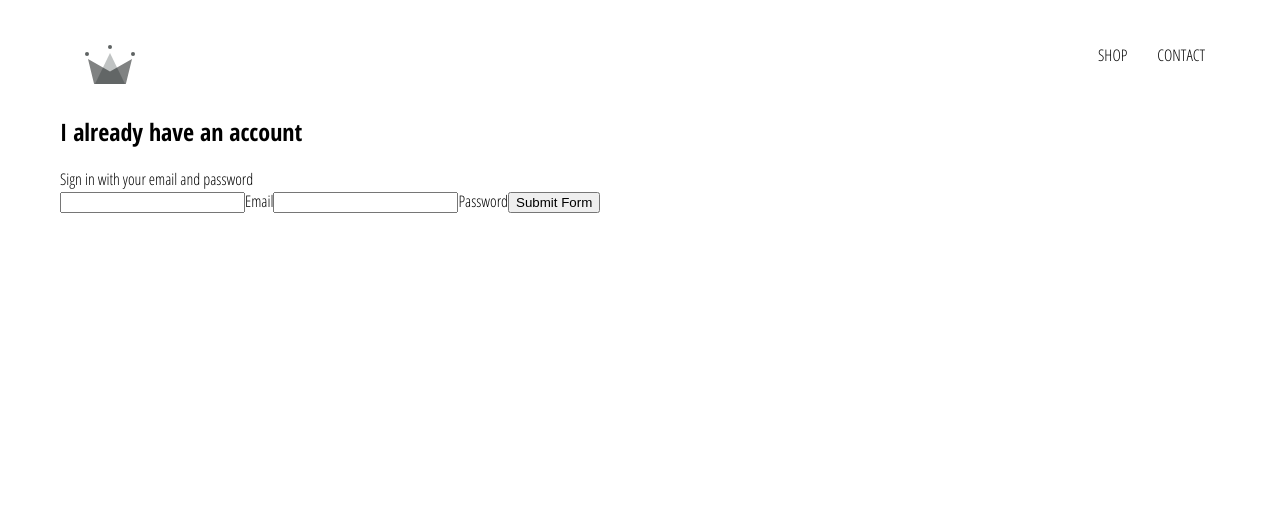
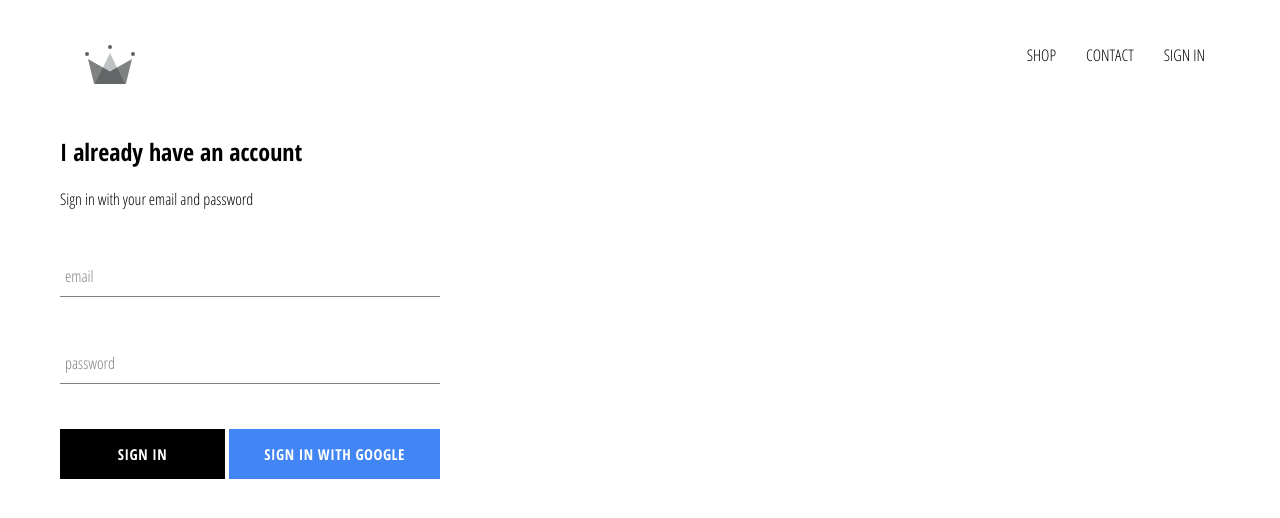
Before and after one commit to sanatanghosh/crown-clothing, a React (Create React App) app: page /signin in a window 1280 px wide. Shown: the top 518 px of the page. Built offline with nearby package versions, Linux system fonts and the light colour scheme; no server answers.

Commit message:
integrate firebase into appliaction, created signin google auth to my application

```diff
--- a/package.json
+++ b/package.json
@@ -6,6 +6,7 @@
     "@testing-library/jest-dom": "^4.2.4",
     "@testing-library/react": "^9.5.0",
     "@testing-library/user-event": "^7.2.1",
+    "firebase": "^7.15.5",
     "node-sass": "^4.14.1",
     "react": "^16.13.1",
     "react-dom": "^16.13.1",
--- a/src/App.css
+++ b/src/App.css
@@ -6,3 +6,6 @@
   text-decoration: none;
   color: black;
 }
+*{
+  box-sizing: border-box;
+}
--- a/src/App.js
+++ b/src/App.js
@@ -6,15 +6,43 @@
 import ShopPage from './pages/shop/shop.component';
 import Header from './components/header/header.component';
 import SignInAndSignUpPage from './pages/sign-in-and-sign-out/sign-in-and-sign-out.component';
+import { auth } from './firebase/firebase.utils';
 
 
 
 
 
-function App() {
+class App extends React.Component {
+  constructor() {
+    super ();
+
+    this.state = {
+
+      currentUser: null
+    }
+  }
+
+
+  unsubscribeFromAuth = null;
+
+componentDidMount() {
+
+  this.unsubscribeFromAuth = auth.onAuthStateChanged( user => {
+    this.setState({ currentUser: user});
+
+    console.log(user);
+  });
+}
+
+componentWillUnmount() {
+  this.unsubscribeFromAuth();
+}
+
+
+  render() {
     return (
       <div>
-      <Header />
+        <Header currentUser={this.state.currentUser} />
       <Switch>
         <Route exact path='/' component= {Homepage} />
         <Route  path='/shop' component={ShopPage}  />
@@ -26,4 +54,6 @@
     );
   }
 
+}
+
 export default App;
--- /dev/null
+++ b/src/components/custom-button/custom-buttom.style.scss
@@ -0,0 +1,32 @@
+.custom-button {
+    min-width: 165px;
+    width: auto;
+    height: 50px;
+    letter-spacing: 0.5px;
+    line-height: 50px;
+    padding: 0 35px 0 35px;
+    font-size: 15px;
+    background-color: black;
+    color: white;
+    text-transform: uppercase;
+    font-family: 'Open Sans Condensed';
+    font-weight: bolder;
+    border: none;
+    cursor: pointer;
+
+    &:hover {
+      background-color: white;
+      color: black;
+      border: 1px solid black;
+    }
+
+    &.google-sign-in {
+        background-color: #4285f4;
+        color: white;
+
+        &:hover {
+          background-color: #357ae8;
+          border: none;
+        }
+      }
+  }
--- /dev/null
+++ b/src/components/custom-button/custom-button.component.jsx
@@ -0,0 +1,10 @@
+import React from 'react';
+import './custom-buttom.style.scss';
+
+const CustomButton = ({ children, isGoogleSignIn ,...otherProps }) => (
+    <button className= { `${isGoogleSignIn ? 'google-sign-in' : '' } custom-button`} { ...otherProps}>
+        { children }
+    </button>
+)
+
+export default CustomButton;
--- /dev/null
+++ b/src/components/form-input/form-input.component.jsx
@@ -0,0 +1,20 @@
+import React from 'react';
+
+import './form-input.style.scss'
+
+const FormInput = ({ handleChange, label, ...otherProps }) => (
+  <div className='group'>
+    <input className='form-input' onChange={handleChange} {...otherProps} />
+    {label ? (
+      <label
+        className={`${
+          otherProps.value.length ? 'shrink' : ''
+        } form-input-label`}
+      >
+        {label}
+      </label>
+    ) : null}
+  </div>
+);
+
+export default FormInput;
--- /dev/null
+++ b/src/components/form-input/form-input.style.scss
@@ -0,0 +1,54 @@
+$sub-color: grey;
+$main-color: black;
+
+@mixin shrinkLabel {
+  top: -14px;
+  font-size: 12px;
+  color: $main-color;
+}
+
+.group {
+  position: relative;
+  margin: 45px 0;
+
+  .form-input {
+    background: none;
+    background-color: white;
+    color: $sub-color;
+    font-size: 18px;
+    padding: 10px 10px 10px 5px;
+    display: block;
+    width: 100%;
+    border: none;
+    border-radius: 0;
+    border-bottom: 1px solid $sub-color;
+    margin: 25px 0;
+
+    &:focus {
+      outline: none;
+    }
+
+    &:focus ~ .form-input-label {
+      @include shrinkLabel();
+    }
+  }
+
+  input[type='password'] {
+    letter-spacing: 0.3em;
+  }
+
+  .form-input-label {
+    color: $sub-color;
+    font-size: 16px;
+    font-weight: normal;
+    position: absolute;
+    pointer-events: none;
+    left: 5px;
+    top: 10px;
+    transition: 300ms ease all;
+
+    &.shrink {
+      @include shrinkLabel();
+    }
+  }
+}
--- a/src/components/header/header.component.jsx
+++ b/src/components/header/header.component.jsx
@@ -1,22 +1,32 @@
 import React from 'react';
 import { Link } from 'react-router-dom';
+import { auth } from '../../firebase/firebase.utils';
 import { ReactComponent as Logo } from '../../assets/4.3 crown.svg.svg';
 import './header.style.scss';
 
 
-const Header = () => (
+const Header = ({ currentUser }) => (
     <div className='header'>
         <Link className='logo-container' to="/">
             <Logo  className='logo'/>
         </Link>
-        <Link className='options'>
+        <div className='options'>
             <Link className='option' to="/shop">
                 SHOP
             </Link>
             <Link className='option' to="/shop">
                 CONTACT
             </Link>
+            {currentUser ? (
+        <div className='option' onClick={() => auth.signOut()}>
+          SIGN OUT
+        </div>
+      ) : (
+        <Link className='option' to='/signin'>
+          SIGN IN
         </Link>
+      )}
+        </div>
     </div>
 );
 
--- a/src/components/header/header.style.scss
+++ b/src/components/header/header.style.scss
@@ -20,6 +20,7 @@
 
       .option {
         padding: 10px 15px;
+        cursor: pointer;
       }
     }
   }
--- a/src/components/sign-in/sign-in.component.jsx
+++ b/src/components/sign-in/sign-in.component.jsx
@@ -1,5 +1,8 @@
 import React from "react";
 import "./sign-in.style.scss";
+import FormInput from '../form-input/form-input.component';
+import CustomButton from '../custom-button/custom-button.component';
+import { signInWIthGoogle } from  '../../firebase/firebase.utils';
 
 class SignIn extends React.Component {
   constructor(props) {
@@ -29,25 +32,34 @@
         <h2>I already have an account</h2>
         <span>Sign in with your email and password</span>
 
-        <form>
-          <input
+        <form onSubmit={this.handleSubmit}>
+          <FormInput
             name="email"
             type="email"
             onChange={this.handleChange}
             value={this.state.email}
+            label= 'email'
             required
           />
-          <label>Email</label>
-          <input
+
+          <FormInput
             name="password"
             type="password"
+            label='password'
             value={this.state.password}
             onChange={this.handleChange}
             required
           />
-          <label>Password</label>
 
-          <input type="submit" value="Submit Form" />
+          <div className='buttons'>
+          <CustomButton type="submit"  >
+            Sign In
+          </CustomButton>
+          <CustomButton onClick={ signInWIthGoogle} isGoogleSignIn>
+          {''}
+          Sign in with Google {''}
+        </CustomButton>
+          </div>
         </form>
       </div>
     );
--- a/src/components/sign-in/sign-in.style.scss
+++ b/src/components/sign-in/sign-in.style.scss
@@ -0,0 +1,14 @@
+.sign-in {
+    width: 380px;
+    display: flex;
+    flex-direction: column;
+
+
+    .title {
+        margin: 10px 0;
+    }
+    .buttons {
+        display: flex;
+        justify-content: space-between;
+    }
+}
--- /dev/null
+++ b/src/firebase/firebase.utils.js
@@ -0,0 +1,26 @@
+import firebase from 'firebase/app';
+import 'firebase/firestore';
+import 'firebase/auth';
+
+const config = {
+    apiKey: "AIzaSyB4f3GW0c6OrdKwBWlwxur-rNMO8njyAOg",
+    authDomain: "crown-db-6ae66.firebaseapp.com",
+    databaseURL: "https://crown-db-6ae66.firebaseio.com",
+    projectId: "crown-db-6ae66",
+    storageBucket: "crown-db-6ae66.appspot.com",
+    messagingSenderId: "917170104922",
+    appId: "1:917170104922:web:a086e0ff3029d433438663",
+    measurementId: "G-9D2E2HKKJ5"
+};
+
+firebase.initializeApp(config);
+
+export const auth = firebase.auth();
+export const firestore = firebase.firestore();
+
+const provider = new firebase.auth.GoogleAuthProvider();
+provider.setCustomParameters({ promt: 'select_account' });
+export const signInWIthGoogle = () => auth.signInWithPopup(provider);
+
+
+export default firebase;
```
Also changed, not shown: 1 other file (tests, documents, lock files or other folders). Lines whose indentation alone changed are shown as unchanged.
